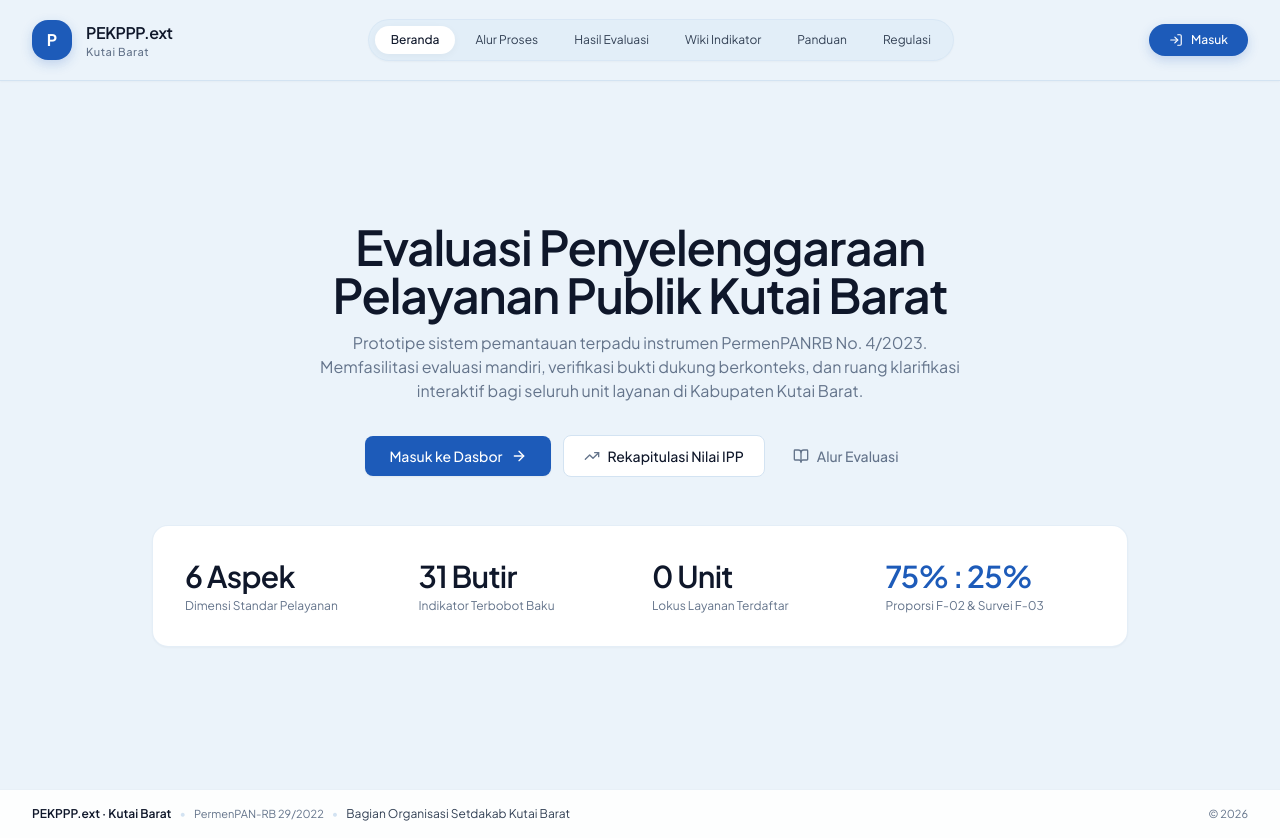
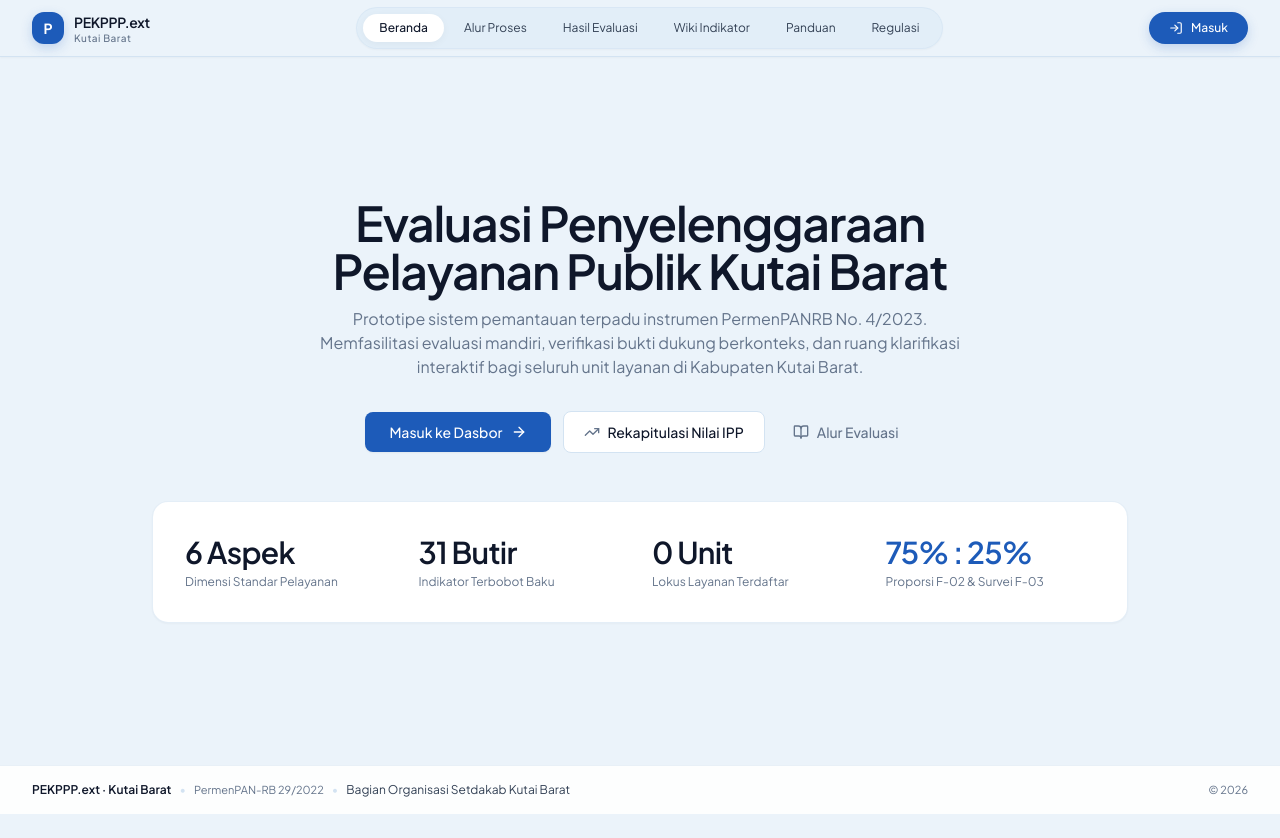
Before and after one commit to brayenid/pekppp-guide, a Next.js app: page / in a window 1280 px wide. After the commit the page ends 814 px from the top, so only its background shows below. Built offline with nearby package versions, Linux system fonts and the light colour scheme; no server answers; the database is empty.

Commit message:
style: reduce navbar height to h-14 with proportional compact elements

```diff
--- a/src/components/layout/Navbar.tsx
+++ b/src/components/layout/Navbar.tsx
@@ -31,15 +31,15 @@ export function Navbar() {
 
   return (
     <nav className="sticky top-0 z-50 w-full bg-canvas/90 backdrop-blur-md border-b border-stroke shadow-2xs">
-      <div className="max-w-[1680px] mx-auto px-4 sm:px-6 lg:px-8 h-20 flex items-center justify-between">
+      <div className="max-w-[1680px] mx-auto px-4 sm:px-6 lg:px-8 h-14 flex items-center justify-between">
         {/* Brand */}
-        <Link href="/" className="flex items-center gap-3.5 group py-1">
-          <div className="w-10 h-10 rounded-2xl bg-brand flex items-center justify-center text-white font-bold text-base group-hover:scale-105 transition-transform shadow-hz-button">
+        <Link href="/" className="flex items-center gap-2.5 group py-0.5">
+          <div className="w-8 h-8 rounded-xl bg-brand flex items-center justify-center text-white font-bold text-sm group-hover:scale-105 transition-transform shadow-hz-button">
             P
           </div>
           <div className="flex flex-col leading-tight">
-            <span className="font-semibold text-base tracking-tight text-ink">PEKPPP.ext</span>
-            <span className="text-[11px] font-medium tracking-wider text-ink-muted">Kutai Barat</span>
+            <span className="font-semibold text-sm tracking-tight text-ink">PEKPPP.ext</span>
+            <span className="text-[10px] font-medium tracking-wider text-ink-muted">Kutai Barat</span>
           </div>
         </Link>
 
--- a/src/components/layout/NotificationBell.tsx
+++ b/src/components/layout/NotificationBell.tsx
@@ -114,11 +114,11 @@ export function NotificationBell() {
           setIsOpen(next)
           if (next) fetchNotifications()
         }}
-        className="relative w-10 h-10 rounded-full bg-surface-elevated hover:bg-surface-subtle border border-stroke/60 text-ink-secondary hover:text-ink flex items-center justify-center transition-all cursor-pointer shadow-soft-card"
+        className="relative w-8.5 h-8.5 rounded-full bg-surface-elevated hover:bg-surface-subtle border border-stroke/60 text-ink-secondary hover:text-ink flex items-center justify-center transition-all cursor-pointer shadow-soft-card"
         title="Notifikasi">
-        <Bell className="w-4 h-4 text-ink-muted group-hover:text-ink" />
+        <Bell className="w-3.5 h-3.5 text-ink-muted group-hover:text-ink" />
         {unreadCount > 0 && (
-          <span className="absolute -top-0.5 -right-0.5 min-w-[18px] h-[18px] px-1 rounded-full bg-brand text-white text-[10px] font-mono font-bold flex items-center justify-center border-2 border-white shadow-xs">
+          <span className="absolute -top-1 -right-1 min-w-[17px] h-[17px] px-1 rounded-full bg-brand text-white text-[9px] font-mono font-bold flex items-center justify-center border-2 border-white shadow-xs">
             {unreadCount > 9 ? '9+' : unreadCount}
           </span>
         )}
```
